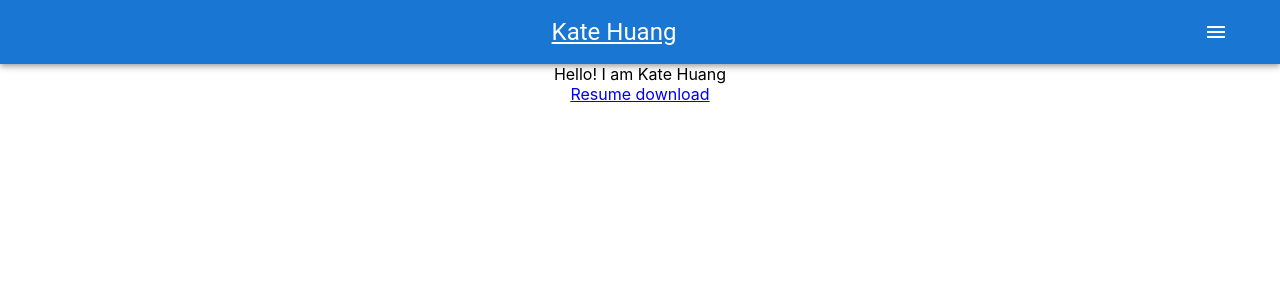
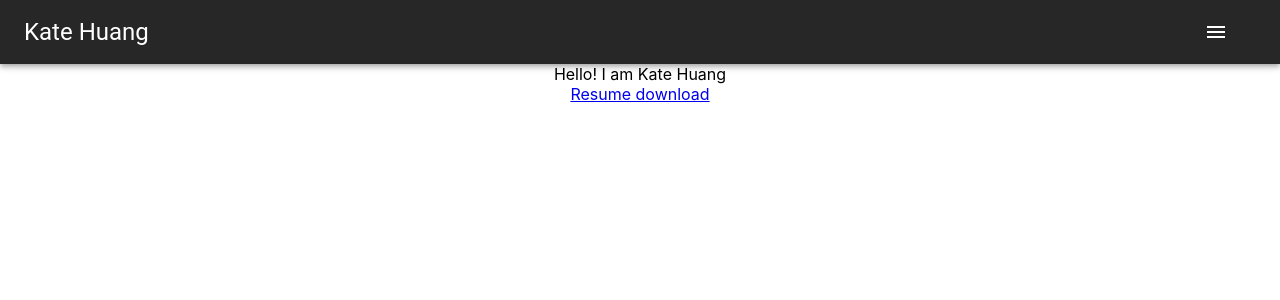
Before and after one commit to katejh/portfolio, a React (Create React App) app: page / in a window 1280 px wide. Shown: the top 300 px of the page. Built offline with nearby package versions, Linux system fonts and the light colour scheme.

Commit message:
add dark theme to site

```diff
--- a/src/App.js
+++ b/src/App.js
@@ -2,6 +2,8 @@ import logo from './logo.svg';
 import './App.css';
 import React from 'react';
 import { BrowserRouter as Router, Switch, Route } from 'react-router-dom';
+import { ThemeProvider, createTheme } from '@mui/material/styles';
+import CssBaseline from '@mui/material/CssBaseline';
 
 // import components
 import HomePage from './components/HomePage';
@@ -40,13 +42,22 @@ class App extends React.Component {
   }
 
   render() {
+    const darkTheme = createTheme({
+      palette: {
+        mode: 'dark'
+      }
+    });
+
     //console.log(this.state.resumeData);
     if (!this.state.loaded) {
       return (
         <div className="App" />
       );
     }
+
+    // add <CssBaseline /> as child of ThemeProvider if dark background desired
     return (
+      <ThemeProvider theme={darkTheme}>
       <div className="App">
         <Router>
           <Header name={this.state.resumeData.basic_info.name}/>
@@ -58,6 +69,7 @@ class App extends React.Component {
           </Switch>
         </Router>
       </div>
+      </ThemeProvider>
     );
   }
 }
--- a/src/components/Header.js
+++ b/src/components/Header.js
@@ -24,14 +24,15 @@ class Header extends React.Component {
 
     render() {
         const linkStyle = {
-            color: "#FFF"
+            color: "#FFF",
+            textDecoration: 'none'
         }
 
         return (
             <Box sx={{ flexGrow: 1 }}>
             <AppBar position="static">
                 <Toolbar>
-                    <Typography variant="h5" component="div" sx={{ flexGrow: 1 }}>
+                    <Typography variant="h5" component="div" sx={{ flexGrow: 1 }} style={{"text-align": "left"}}>
                         <Link to="/" style={linkStyle}>
                             {this.state.name}
                         </Link>
```
